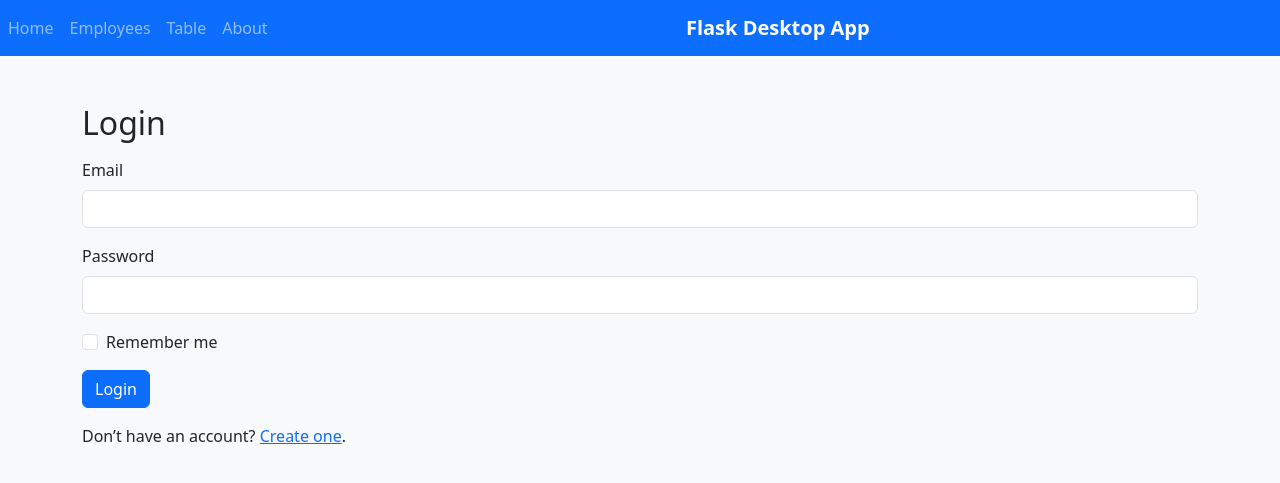
After one commit to Mcostant16/flaskApp, a Flask app: page /login in a window 1280 px wide. The commit adds this page. Shown: the top 483 px of the page. Run offline with Flask 3, Linux system fonts and the light colour scheme; some libraries are stand-ins or nearby versions.

Commit message:
Updating App with Login and Register

```diff
--- a/app.py
+++ b/app.py
@@ -1,51 +1,66 @@
-from flask import Flask, render_template, request, redirect, url_for, jsonify
-# JWT-based (e.g., with flask-jwt-extended)
-from flask_jwt_extended import jwt_required, get_jwt_identity
 
+# app.py
+from flask import Flask, render_template, request, redirect, url_for, jsonify, flash
 from sqlalchemy.exc import SQLAlchemyError
 from extensions import db
-from flask_login import login_required, current_user
-
+from flask_login import LoginManager, login_required, login_user, logout_user, current_user
 from flask_wtf.csrf import CSRFProtect
-
-csrf = CSRFProtect()
+from models import UserSubmission, User  # import User here
+from werkzeug.exceptions import BadRequest
+from sqlalchemy import select
 
 
 
+csrf = CSRFProtect()
+login_manager = LoginManager()
+
 app = Flask(__name__)
-
-# SQLite configuration
+app.config["SECRET_KEY"] = "your-secret-key-74232321"  # required for sessions + CSRF
 app.config["SQLALCHEMY_DATABASE_URI"] = "sqlite:///app.db"
 app.config["SQLALCHEMY_TRACK_MODIFICATIONS"] = False
 
 db.init_app(app)
+csrf.init_app(app)
+login_manager.login_view = "login"  # endpoint name defined below
+login_manager.init_app(app)
+@login_manager.user_loader
 
-# Import models AFTER db is created
-from models import UserSubmission
+def load_user(user_id):
+    # standard loader for Flask-Login
+    return db.session.get(User, int(user_id))
+
+
+@login_manager.unauthorized_handler
+def unauthorized():
+    # Return JSON for API; for pages you could redirect
+    if request.path.startswith("/api/"):
+        return jsonify({"error": "Unauthorized"}), 401
+    return redirect(url_for("login"))
+
 
 @app.route("/", methods=["GET", "POST"])
-
-
 def index():
     if request.method == "POST":
         name = request.form.get("name")
         role = request.form.get("role")
-
         record = UserSubmission(name=name, role=role)
         db.session.add(record)
         db.session.commit()
+        return redirect(url_for("results", user_id=record.id))
+    return render_template("index.html")
 
-        return redirect(url_for("results", user_id=record.id))
-
-    return render_template("index.html")
 
 
 @app.route("/results/<int:user_id>")
 def results(user_id):
-    user = UserSubmission.query.get_or_404(user_id)
+    user = db.session.get(UserSubmission, user_id)
+    if not user:
+        return "Not Found", 404
     return render_template("results.html", user=user)
 
+
 @app.route("/employees")
+@login_required  # enforce authentication
 def employees():
     users = UserSubmission.query.all()
     for user in users:
@@ -53,6 +68,7 @@ def employees():
     return render_template("employees.html", users=users)
 
 @app.route("/table")
+@login_required  # enforce authentication
 def table():
     users = UserSubmission.query.all()
 
@@ -87,6 +103,65 @@ def save_employees():
         return jsonify({"error": "DB error"}), 500
 
 
+# ---------- Auth routes ----------
+
+@app.route("/register", methods=["GET", "POST"])
+def register():
+    if request.method == "POST":
+        email = (request.form.get("email") or "").strip().lower()
+        password = request.form.get("password") or ""
+        if not email or not password:
+            flash("Email and password are required.", "danger")
+            return render_template("register.html"), 400
+
+        # Check existing user
+        if db.session.scalar(select(User).filter_by(email=email)):
+            flash("Email already registered.", "warning")
+            return render_template("register.html"), 400
+
+        user = User(email=email)
+        user.set_password(password)
+        # Optional: first user becomes editor
+        if db.session.scalar(select(db.func.count(User.id))) == 0:
+            user.can_edit_employees = True
+
+        db.session.add(user)
+        db.session.commit()
+        flash("Registration successful. Please log in.", "success")
+        return redirect(url_for("login"))
+
+    return render_template("register.html")
+
+
+@app.route("/login", methods=["GET", "POST"])
+def login():
+    if request.method == "POST":
+        email = (request.form.get("email") or "").strip().lower()
+        password = request.form.get("password") or ""
+        remember = bool(request.form.get("remember"))
+
+        user = db.session.scalar(select(User).filter_by(email=email))
+        if not user or not user.check_password(password):
+            flash("Invalid email or password.", "danger")
+            return render_template("login.html"), 401
+
+        login_user(user, remember=remember)
+        flash("Logged in successfully.", "success")
+        next_url = request.args.get("next") or url_for("employees")
+        return redirect(next_url)
+
+    return render_template("login.html")
+
+
+@app.route("/logout", methods=["POST"])
+@login_required
+def logout():
+    logout_user()
+    flash("You have been logged out.", "info")
+    return redirect(url_for("login"))
+
+# ---------- API route (unchanged logic, but now safe to use current_user) ----------
+
 
 @app.route("/about")
 def about():
@@ -98,6 +173,4 @@ def about():
 if __name__ == "__main__":
     with app.app_context():
         db.create_all()  # creates tables if not exist
-        app.config["SECRET_KEY"] = "your-secret-key-74232321"  # needed for CSRF protection
-        csrf.init_app(app)
     app.run(host="127.0.0.1", port=5000, debug=True)
--- a/templates/base.html
+++ b/templates/base.html
@@ -3,6 +3,9 @@
 <head>
     <meta charset="UTF-8">
     <title>{% block title %}Polished Flask App{% endblock %}</title>
+
+    <!-- CSRF token for JS -->
+    <meta name="csrf-token" content="{{ csrf_token() }}">
 
     <!-- Bootstrap 5 -->
     <link rel="stylesheet" href="{{ url_for('static', filename='css/bootstrap.min.css') }}">
--- /dev/null
+++ b/templates/login.html
@@ -0,0 +1,30 @@
+
+{% extends "base.html" %}
+{% block title %}Login{% endblock %}
+{% block content %}
+<h2>Login</h2>
+<form method="post" class="mt-3" novalidate>
+  <input type="hidden" name="csrf_token" value="{{ csrf_token() }}">
+  <div class="mb-3">
+    <label class="form-label">Email</label>
+    <input name="email" type="email" class="form-control" required>
+  </div>
+  <div class="mb-3">
+    <label class="form-label">Password</label>
+    <input name="password" type="password" class="form-control" required>
+  </div>
+  <div class="form-check mb-3">
+    <input class="form-check-input" type="checkbox" name="remember" id="remember">
+    <label class="form-check-label" for="remember">Remember me</label>
+  </div>
+  <button class="btn btn-primary" type="submit">Login</button>
+</form>
+
+
+<p class="mt-3">
+  Don’t have an account?
+  <a href="{{ url_for('register', next=request.args.get('next')) }}">Create one</a>.
+</p>
+
+{% endblock %}
+``
--- a/templates/table.html
+++ b/templates/table.html
@@ -56,7 +56,8 @@
         </p>
 
         <form method="POST" class="mt-4">
-             {{ csrf_token() }}
+            <!-- CSRF token for JS Example-->
+            <input type="hidden" name="csrf_token" value="{{ csrf_token() }}">
             <button class="btn btn-primary">Submit</button>
         </form>
     </div>
```
Also changed, not shown: models.py (+21 -0 lines), templates/register.html (added, +19 -0 lines), instance/app.db.
